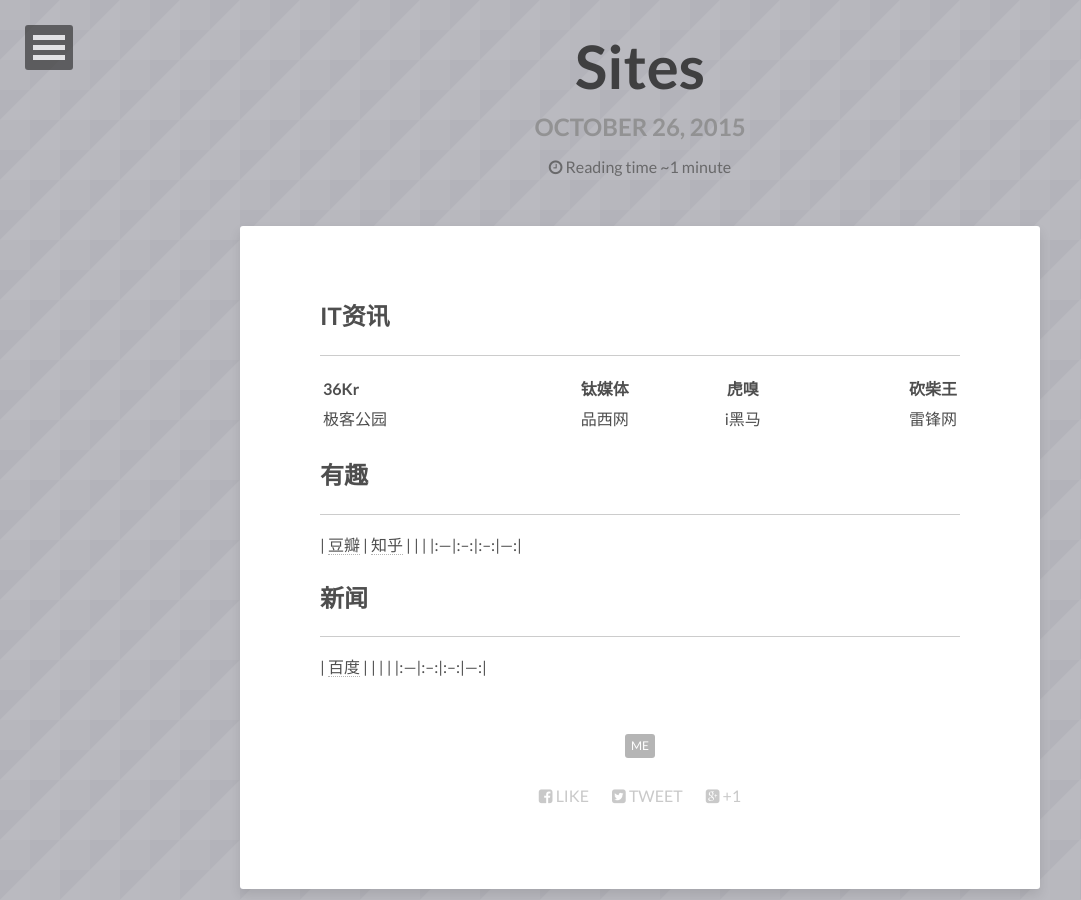
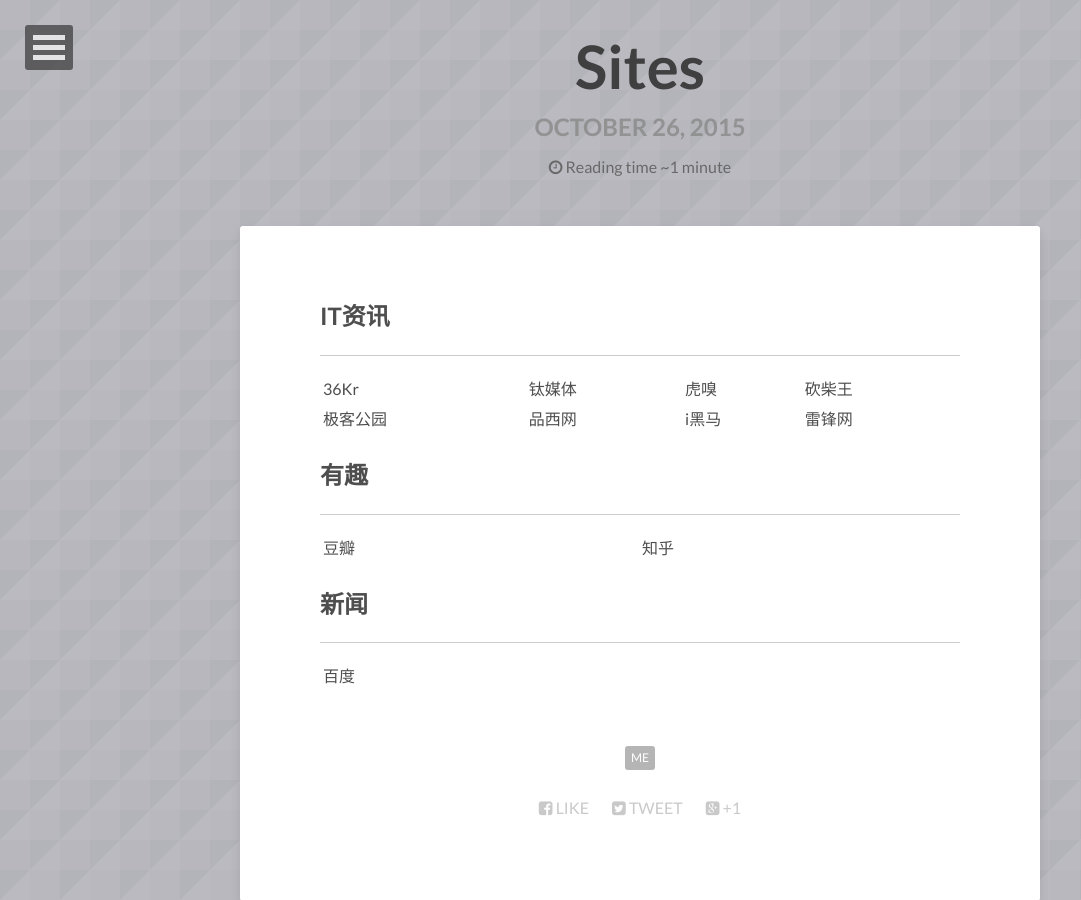
Before and after one commit to xiaowangwindow/xiaowangwindow.github.io, a Jekyll site: the page built from _posts/2015-10-26-sites.md, in a window 1280 px wide and 900 px high. Shown: the whole window, without its empty margins (0-1081 px from the left). Built offline with Jekyll 4.4.1, drawn with Linux system fonts in a browser that asks for light colours; nearby versions of some CDN libraries; comment, search, counter and statistics services are not loaded.

```diff
--- a/_posts/2015-10-26-sites.md
+++ b/_posts/2015-10-26-sites.md
@@ -10,20 +10,19 @@ image:
 ## IT资讯
 ----------
 
+|:---|:--:|:--:|---:|
 | [36Kr](http://36kr.com) | [钛媒体](http://tmtpost.com) | [虎嗅](http:/www.huxiu.com) | [砍柴王](http://www.ikanchai.com) |
-|:---|:--:|:--:|---:|
 | [极客公园](http://www.geekpark.net) | [品西网](http://www.pingwest.com) | [i黑马](http://www.iheima.com) | [雷锋网](http://www.leiphone.com) |
-|:---|:--:|:--:|----:|
 
 
 ## 有趣
 ---------
 
-| [豆瓣](http://www.douban.com) | [知乎](http://www.zhihu.com) | | |
 |:---|:--:|:--:|---:|
+| [豆瓣](http://www.douban.com) | [知乎](http://www.zhihu.com) |
 
 ## 新闻
 ----------
 
-| [百度](http://news.baidu.com) | | | |
 |:---|:--:|:--:|---:|
+| [百度](http://news.baidu.com) |
```
